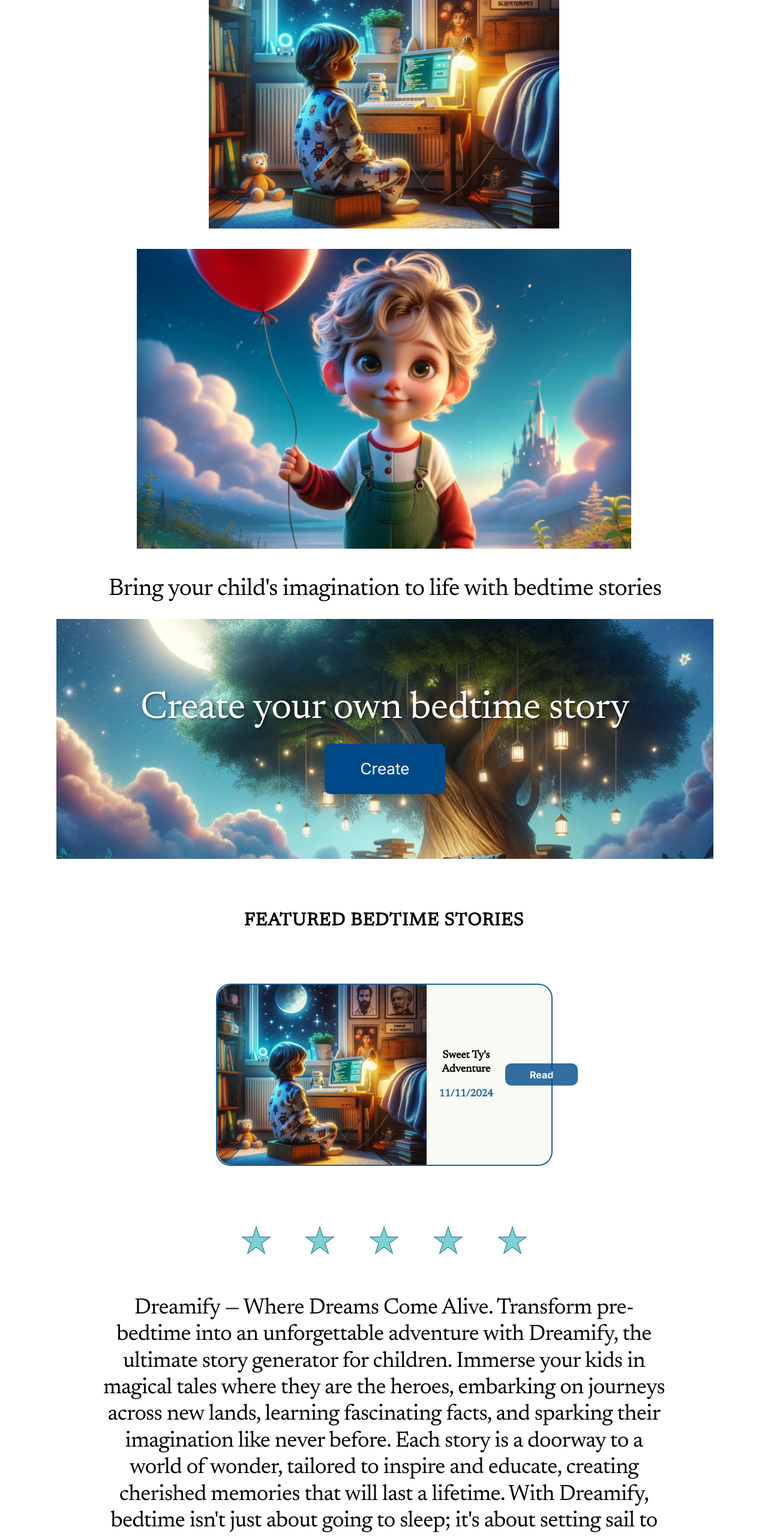
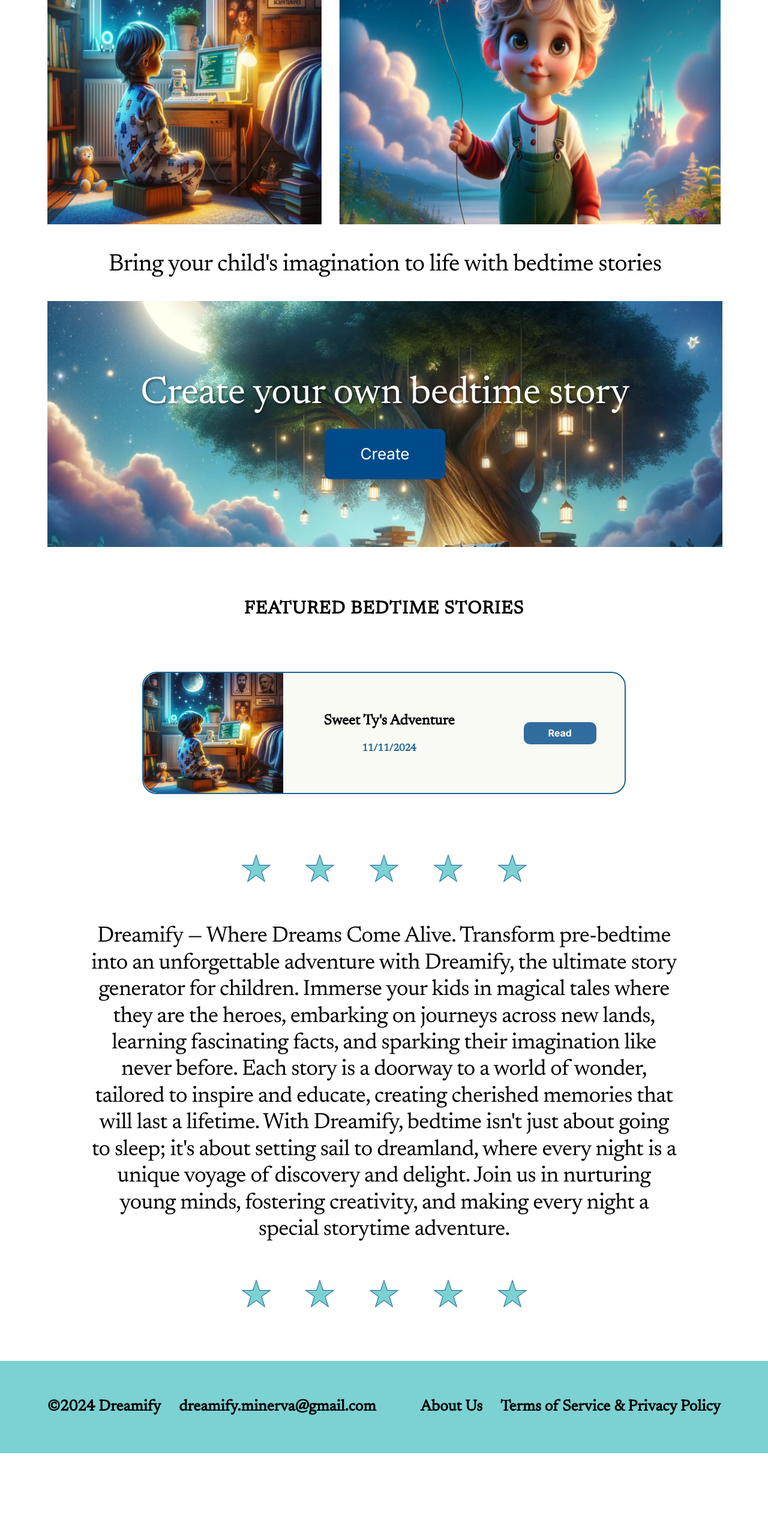
Before and after one commit to minerva-university/cs162-Dreamify, a React (Create React App) app: page / in a window 1280 px wide. Shown: the part 234-2795 px from the top of the page at 60% size. After the commit the page ends 2657 px from the top, so only its background shows below. Built offline with nearby package versions, Linux system fonts and the light colour scheme.

Commit message:
Some changes

```diff
--- a/src/components/Footer.js
+++ b/src/components/Footer.js
@@ -1,5 +1,5 @@
 import React from "react";
-import { useLocation } from "react-router-dom";
+import { useLocation, Link} from "react-router-dom";
 
 import "./styles/Footer.css";
 
@@ -17,16 +17,16 @@ export default function Footer() {
     <div className="footer">
       <div className="footer-content">
         <div className="footer-left-group">
-          <span className="footer-text">&#xA9;2024 Dreamify</span>
-          <span className="footer-text">dreamify.minerva@gmail.com</span>
+          <span className="footer-text"><h3>&#xA9;2024 Dreamify</h3></span>
+          <span className="footer-text"><h3>dreamify.minerva@gmail.com</h3></span>
         </div>
         <div className="footer-right-group">
-          <a href="/aboutus" className="footer-text">
-            About Us
-          </a>
-          <a href="/terms" className="footer-text">
-            Terms of Service & Privacy Policy
-          </a>
+          <Link to="/aboutus" className="footer-text">
+          <h3>About Us</h3>
+          </Link>
+          <Link to="/terms" className="footer-text">
+          <h3>Terms of Service & Privacy Policy</h3>
+          </Link>
         </div>
       </div>
     </div>
--- a/src/components/Header.js
+++ b/src/components/Header.js
@@ -25,7 +25,7 @@ export default function Header() {
     <nav className="header">
       <div className="header-container">
         <Link to="/" className="header-title">
-          Dreamify
+        <h1>Dreamify</h1>
         </Link>
         <div className="header-nav-links-container">
           {/* Render different navigation links based on authentication state */}
--- a/src/components/styles/Header.css
+++ b/src/components/styles/Header.css
@@ -4,7 +4,7 @@
   justify-content: center;
   align-items: center;
   background: #fff;
-  padding: 2% 0 2%;
+  padding: 1% 0 0;
   width: 100%;
 }
 
@@ -17,7 +17,7 @@
 
 .header .header-title {
   color: #000;
-  font-size: 40px;
+  font-size: 20px;
   font-weight: 500;
   text-decoration: none;
 }
--- a/src/pages/HomePage.js
+++ b/src/pages/HomePage.js
@@ -4,7 +4,7 @@ import { Link } from "react-router-dom";
 import { useAuth } from "../contexts/AuthProvider";
 import Spinner from "../components/Spinner.js";
 import treeImage from "../assets/home_page/hp_tree.png";
-import boyWithBalloon from "../assets/home_page/hp_boy_balloon.png";
+import boyTwoPhotos from "../assets/home_page/hp_boy_two_photos.png";
 import boyWithStars from "../assets/home_page/hp_boy_stars.png";
 import starsImage from "../assets/home_page/hp_stars.png";
 import "./styles/HomePage.css";
@@ -34,15 +34,8 @@ export default function HomePage() {
       <div className="image-container hp-row hp-mb-3">
         <div className="image-item">
           <img
-            src={boyWithStars}
-            alt="Boy with stars"
-            className="hp-img-fluid"
-          />
-        </div>
-        <div className="image-item">
-          <img
-            src={boyWithBalloon}
-            alt="Boy with balloon"
+            src={boyTwoPhotos}
+            alt="Boy two photos"
             className="hp-img-fluid"
           />
         </div>
@@ -85,7 +78,7 @@ export default function HomePage() {
         <div className="hp-featured-box">
           <img src={boyWithStars} alt="Story" className="hp-featured-image" />
           <div className="hp-featured-content">
-            <h3 className="hp-featured-name">Sweet Ty's Adventure</h3>
+            <h2 className="hp-featured-name">Sweet Ty's Adventure</h2>
             <p className="hp-featured-date">11/11/2024</p>
           </div>
           <button className="hp-featured-button">Read</button>
--- a/src/pages/styles/HomePage.css
+++ b/src/pages/styles/HomePage.css
@@ -1,7 +1,6 @@
 .home-page {
   max-width: 90%;
   margin: 0 auto;
-  padding: 0 15px;
 }
 
 .home-page .hp-row {
@@ -46,6 +45,7 @@
   display: block;
   text-align: center;
   margin: 25px;
+  padding: 0 0 1%;
 }
 
 .home-page .hp-tree-image-container {
@@ -127,8 +127,8 @@
 
 .home-page .hp-featured-box {
   display: flex;
-  flex: 0 0 50%;
-  max-width: 50%;
+  flex: 0 0 70%;
+  max-width: 70%;
   align-items: center;
   box-sizing: border-box;
   background: #fafaf5;
@@ -139,12 +139,12 @@
 }
 
 .home-page .hp-featured-image {
-  flex: 0 0 15%;
+  flex: 0 0 10%;
   border-top-left-radius: 24px;
   border-bottom-left-radius: 24px;
-  background: #d3d3d3 50% / cover no-repeat;
+  background: #d3d3d3 40% / cover no-repeat;
   flex-shrink: 0;
-  height: 300px;
+  height: 200px;
 }
 
 .home-page .hp-featured-content {
@@ -161,7 +161,6 @@
 
 .home-page .hp-featured-name {
   color: #000;
-  font-size: 18px;
   font-style: normal;
   font-weight: 600;
   line-height: 130%;
```
Also changed, not shown: src/assets/home_page/hp_boy_two_photos.png (added).
